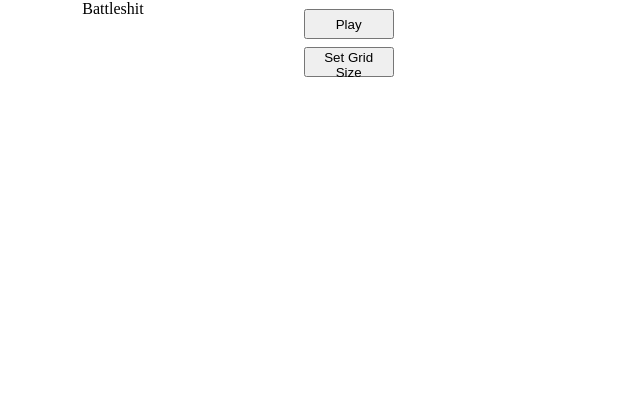
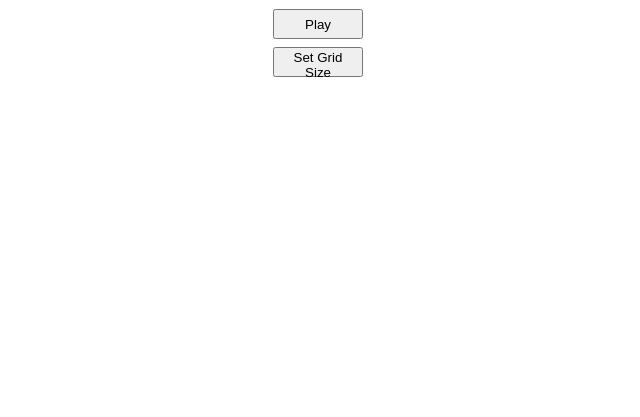
Before and after one commit to Dvisii0n/battleship, a website built with webpack: page src/template.html in a window 1280 px wide. Shown: the part 399-816 px from the top of the page, without its empty margins (261-901 px from the left). Built offline with nearby package versions, Linux system fonts and the light colour scheme.

```diff
--- a/src/template.html
+++ b/src/template.html
@@ -6,7 +6,5 @@
         <title>Battleship</title>
     </head>
 
-    <body>
-        <p>Battleshit</p>
-    </body>
+    <body></body>
 </html>
```
